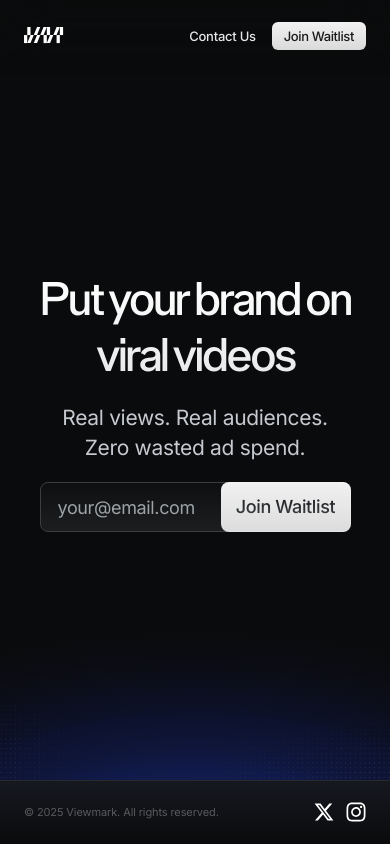
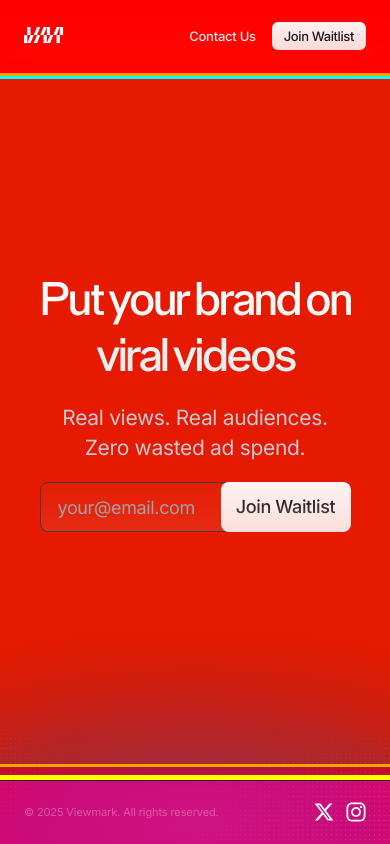
Before and after one commit to joe-whitehouse/viewmark-waitlist, a Next.js app: page / in a window 390 px wide. Built offline with nearby package versions, Linux system fonts and the light colour scheme; no server answers.

Commit message:
Add debug outlines to diagnose mobile footer height issue

```diff
--- a/app/globals.css
+++ b/app/globals.css
@@ -136,7 +136,7 @@ body {
   padding: 0;
   background: rgb(10 11 12/var(--tw-bg-opacity,1));
   background-size: 100% 100%;
-  background-color: rgb(10, 11, 12);
+  background-color: #ff0000; /* Temporary red for testing */
   color: var(--foreground);
   font-family: 'Inter', system-ui, -apple-system, BlinkMacSystemFont, 'Segoe UI', Roboto, Oxygen, Ubuntu, Cantarell, 'Open Sans', 'Helvetica Neue', sans-serif;
   letter-spacing: -0.02em;
@@ -1566,12 +1566,27 @@ a.contact-text:focus,
     overflow: hidden;
     display: flex;
     flex-direction: column;
+    outline: 3px solid lime !important; /* DEBUG: Container boundary */
   }
 
   /* Remove auto margin from footer so it doesn't push down */
   .footer {
     margin-top: 1rem !important;
     flex-shrink: 0;
+    outline: 5px solid yellow !important; /* DEBUG: Footer boundary */
+    background: rgba(255, 0, 255, 0.3) !important; /* DEBUG: Footer fill */
+  }
+
+  /* Debug header */
+  .header {
+    outline: 3px solid cyan !important; /* DEBUG: Header boundary */
+  }
+
+  /* Debug main content area */
+  .main-content,
+  main {
+    outline: 3px solid orange !important; /* DEBUG: Main content boundary */
+    background: rgba(0, 255, 0, 0.1) !important; /* DEBUG: Main content fill */
   }
 
   /* Clip background images at viewport bottom */
```
